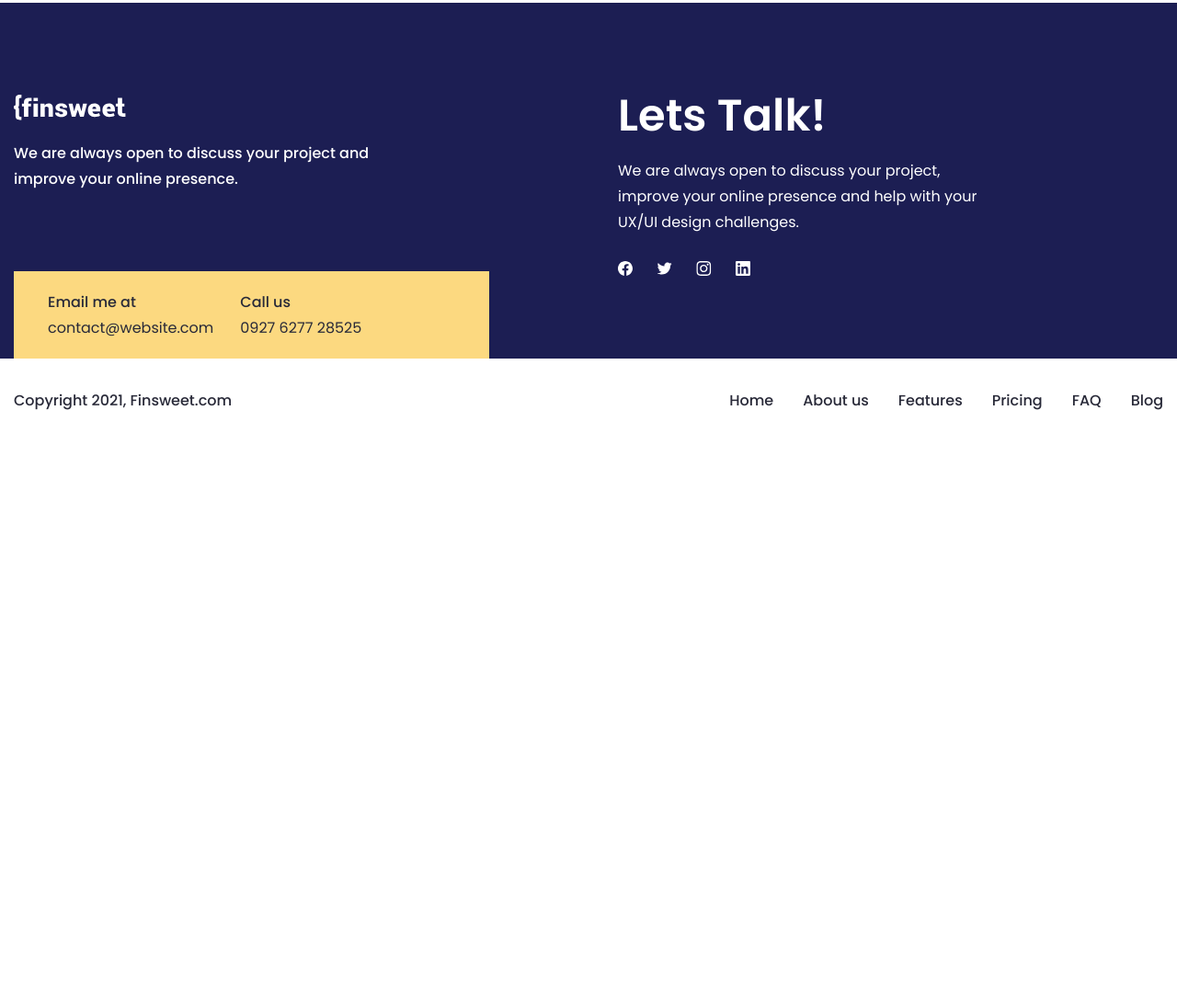
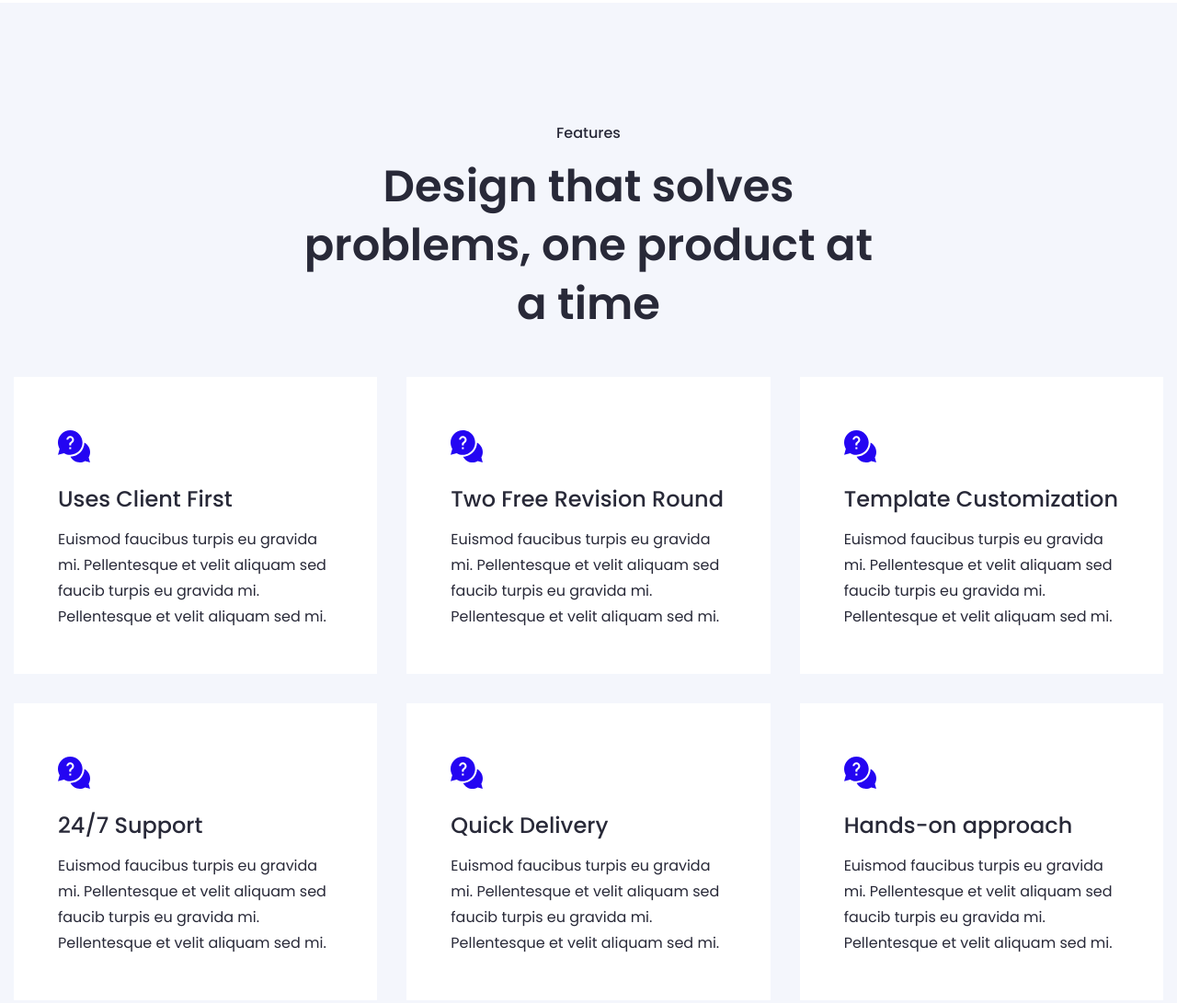
Before and after one commit to ArtemCaster/Webflow, a website: page app/index.html in a window 1280 px wide. Shown: the part 2379-3470 px from the top of the page at 92% size. Before the commit the page ends 2861 px from the top, so only its background shows below. Drawn offline with nearby package versions, Linux system fonts and the light colour scheme; files that its build step writes are made by us from their sources.

Commit message:
added _features

```diff
--- a/app/index.html
+++ b/app/index.html
@@ -170,6 +170,78 @@
     </div>
   </div>
 </section>
+    <section class="features">
+  <div class="container">
+    <p class="features__subtitle">
+      Features
+    </p>
+    <h2 class="features__title">
+      Design that solves problems, one product at a time
+    </h2>
+    <div class="features__inner">
+      <div class="card features__card">
+        <img class="card__icon" src="../images/icons/question-icon.svg" alt="icon">
+        <h6 class="card__title">
+          Uses Client First
+        </h6>
+        <p class="card__text">
+          Euismod faucibus turpis eu gravida mi. Pellentesque et velit aliquam sed faucib turpis eu gravida mi.
+          Pellentesque et velit aliquam sed mi.
+        </p>
+      </div>
+      <div class="card features__card">
+        <img class="card__icon" src="../images/icons/question-icon.svg" alt="icon">
+        <h6 class="card__title">
+          Two Free Revision Round
+        </h6>
+        <p class="card__text">
+          Euismod faucibus turpis eu gravida mi. Pellentesque et velit aliquam sed faucib turpis eu gravida mi.
+          Pellentesque et velit aliquam sed mi.
+        </p>
+      </div>
+      <div class="card features__card">
+        <img class="card__icon" src="../images/icons/question-icon.svg" alt="icon">
+        <h6 class="card__title">
+          Template Customization
+        </h6>
+        <p class="card__text">
+          Euismod faucibus turpis eu gravida mi. Pellentesque et velit aliquam sed faucib turpis eu gravida mi.
+          Pellentesque et velit aliquam sed mi.
+        </p>
+      </div>
+      <div class="card features__card">
+        <img class="card__icon" src="../images/icons/question-icon.svg" alt="icon">
+        <h6 class="card__title">
+          24/7 Support
+        </h6>
+        <p class="card__text">
+          Euismod faucibus turpis eu gravida mi. Pellentesque et velit aliquam sed faucib turpis eu gravida mi.
+          Pellentesque et velit aliquam sed mi.
+        </p>
+      </div>
+      <div class="card features__card">
+        <img class="card__icon" src="../images/icons/question-icon.svg" alt="icon">
+        <h6 class="card__title">
+          Quick Delivery
+        </h6>
+        <p class="card__text">
+          Euismod faucibus turpis eu gravida mi. Pellentesque et velit aliquam sed faucib turpis eu gravida mi.
+          Pellentesque et velit aliquam sed mi.
+        </p>
+      </div>
+      <div class="card features__card">
+        <img class="card__icon" src="../images/icons/question-icon.svg" alt="icon">
+        <h6 class="card__title">
+          Hands-on approach
+        </h6>
+        <p class="card__text">
+          Euismod faucibus turpis eu gravida mi. Pellentesque et velit aliquam sed faucib turpis eu gravida mi.
+          Pellentesque et velit aliquam sed mi.
+        </p>
+      </div>
+    </div>
+  </div>
+</section>
 
   </main>
   <section class="footer">
--- /dev/null
+++ b/app/scss/components/_card.scss
@@ -0,0 +1,21 @@
+.card{
+  min-height: 316px;
+  background-color: $white;
+  padding: 58px 48px 48px 48px;
+
+  &__img{
+    display: inline-block;
+  }
+
+  &__title{
+    @extend %h6;
+    margin: 22px 0 12px 0;
+  }
+}
+
+@media (max-width: 620px){
+  .card{
+    min-height: 240px;
+    padding: 20px;
+  }
+}
--- /dev/null
+++ b/app/scss/index/_features.scss
@@ -0,0 +1,56 @@
+.features {
+  padding: 128px 0;
+  background-color: $gray;
+
+  &__subtitle {
+    @extend %label-2;
+    text-align: center;
+  }
+
+  &__title {
+    @extend %h2;
+    max-width: 630px;
+    text-align: center;
+    margin: 12px auto 47px auto;
+  }
+
+  &__inner {
+    display: grid;
+    grid-template-columns: repeat(3, 1fr);
+    grid-gap: 32px;
+  }
+}
+
+@media (max-width: 1200px) {
+  .features {
+    &__inner {
+      grid-template-columns: repeat(2, 1fr);
+    }
+  }
+}
+
+@media (max-width: 720px) {
+  .features {
+    padding: 60px 0;
+
+    &__title {
+      font-size: 23px;
+      line-height: 30px;
+      max-width: 300px;
+    }
+
+    &__inner {
+      grid-template-columns: repeat(1, 1fr);
+    }
+  }
+}
+
+@media (max-width: 620px) {
+  .features {
+    padding: 60px 0;
+
+    &__inner{
+      grid-gap: 20px;
+    }
+  }
+}
--- a/app/scss/style.scss
+++ b/app/scss/style.scss
@@ -13,8 +13,10 @@
 @import './components/navbar.scss';
 @import './components/footer.scss';
 @import './components/header.scss';
+@import './components/card.scss';
 
 
 //компоненты index
 @import './index/how-work.scss';
 @import './index/view-progects.scss';
+@import './index/features.scss';
```
Also changed, not shown: app/html/index.html (+1 -0 lines), app/html/index/_features.html (added, +72 -0 lines), app/images/icons/check-icon.svg (added), app/images/icons/page-icon.svg (added), app/images/icons/pen-icon.svg (added), app/images/icons/people-icon.svg (added), app/images/icons/question-icon.svg (added), app/images/icons/timer-icon.svg (added).
